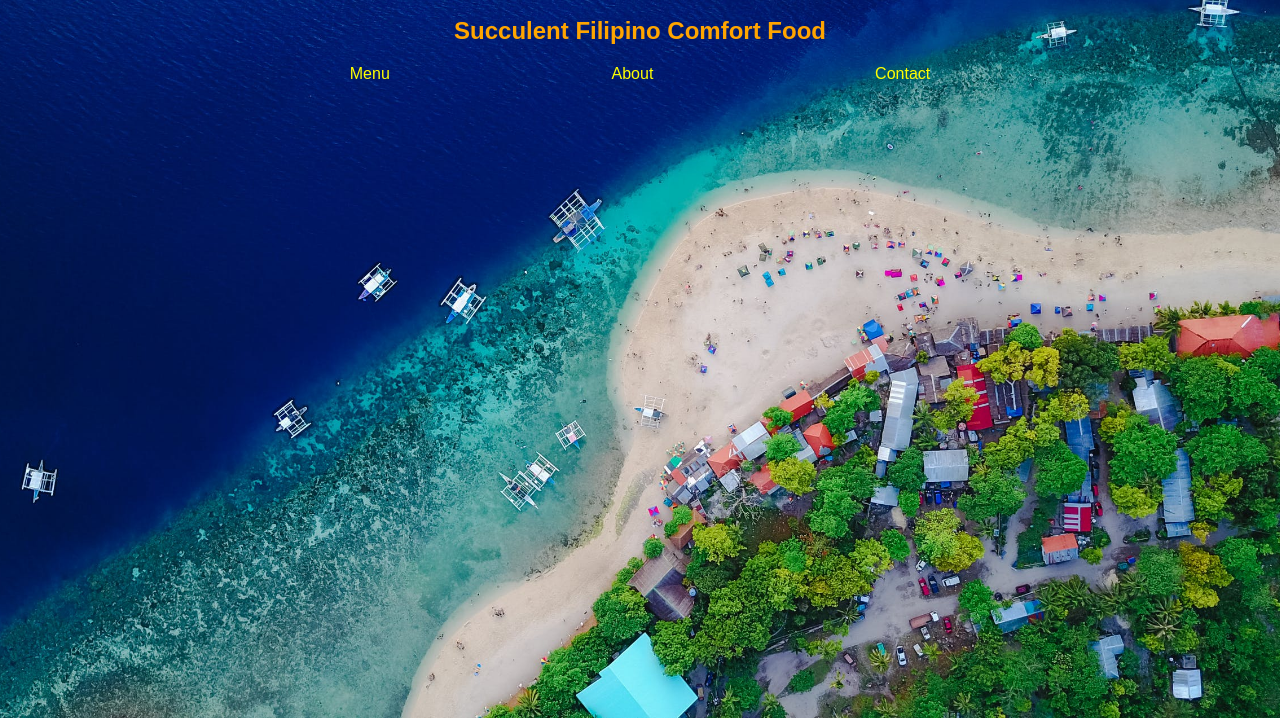
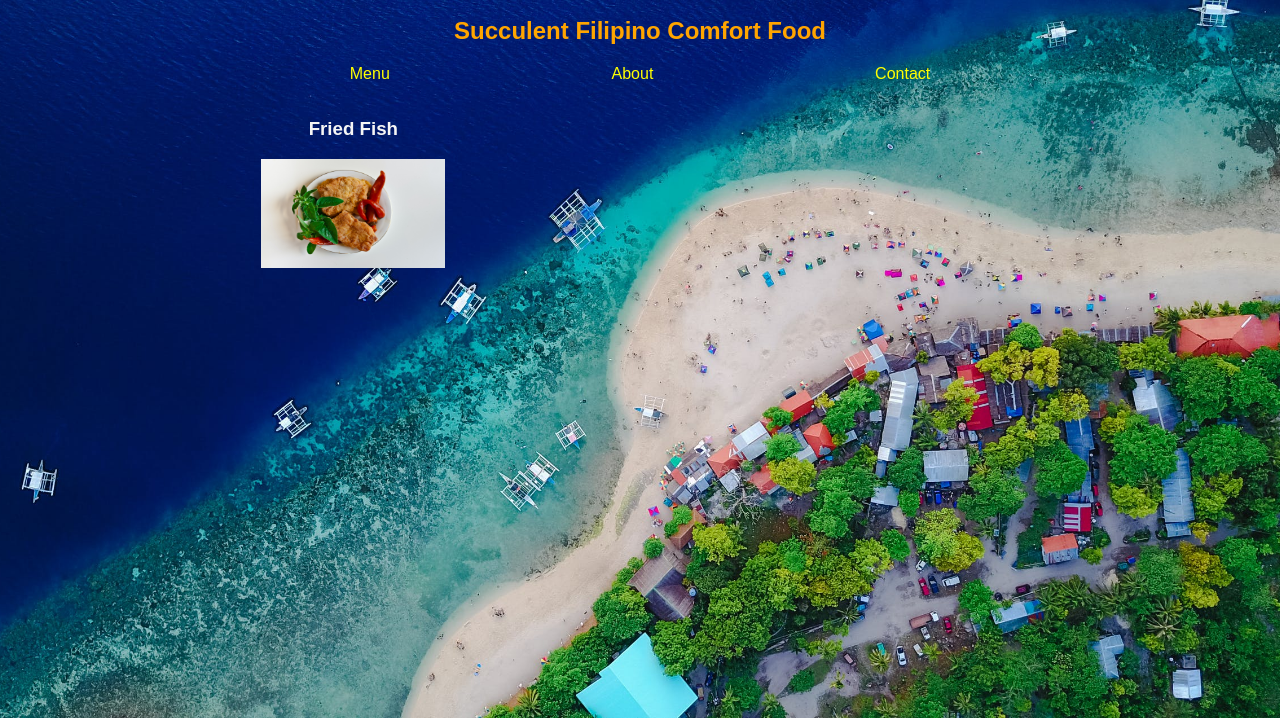
Before and after one commit to marboleda/restaurant, a website built with webpack: page dist/index.html in a window 1280 px wide. Both pictures are taken after a click on the item "Menu". Shown: the part 82-800 px from the top of the page. Built offline with nearby package versions, Linux system fonts and the light colour scheme.

Commit message:
Load CSS, images, and fonts properly using webpack

```diff
--- a/package.json
+++ b/package.json
@@ -18,6 +18,9 @@
   },
   "homepage": "https://github.com/marboleda/restaurant#readme",
   "devDependencies": {
+    "css-loader": "^3.5.3",
+    "file-loader": "^6.0.0",
+    "style-loader": "^1.2.1",
     "webpack": "^4.43.0",
     "webpack-cli": "^3.3.11"
   },
--- a/src/index.js
+++ b/src/index.js
@@ -2,6 +2,7 @@ import initialPageLoad from './initial-page-load';
 import displayMenu from './menu';
 import displayAbout from './about';
 import displayContact from './contact';
+import './styles.css';
 
 initialPageLoad();
 
--- a/src/menu.js
+++ b/src/menu.js
@@ -1,3 +1,5 @@
+import FriedFishPic from './assets/images/fried-fish.jpg'
+
 const displayMenu = () => {
     const menu = document.createElement('ul');
 
@@ -8,6 +10,30 @@ const displayMenu = () => {
     }
 
     document.getElementById('info').appendChild(menu);
+
+    const description0 = document.createElement('h3');
+    description0.textContent = 'Fried Fish';
+    const image0 = document.createElement('img');
+    image0.src = FriedFishPic;
+    const menuItem0 = document.querySelector(`[data-menu-item='0']`);
+    menuItem0.appendChild(description0);
+    menuItem0.appendChild(image0);
+
+
+    const description1 = document.createElement('h3');
+    description1.textContent = 'Roast Pork';
+
+    const description2 = document.createElement('h3');
+    description2.textContent = 'Fried Rice';
+
+    const description3 = document.createElement('h3');
+    description3.textContent = 'Fruit Platter';
+
+    const description4 = document.createElement('h3');
+    description4.textContent = 'Guava Juice';
+
+    const description5 = document.createElement('h3');
+    description5.textContent = 'Cheesecake'
 }
 
 export default displayMenu
--- a/dist/styles.css
+++ b/src/styles.css
@@ -1,12 +1,12 @@
 @font-face {
-    src: url(fonts/Papaya-Sunrise-D.otf);
+    src: url(assets/fonts/Papaya-Sunrise-D.otf);
     font-family: papaya;
 }
 
 body {
     height: 100%;
     margin: 0;
-    background-image: url(images/background.jpeg);
+    background-image: url(assets/images/background.jpeg);
     background-position: center;
     background-repeat: no-repeat;
     background-size: cover;
@@ -53,5 +53,17 @@ li {
 
 #info > ul {
     display: grid;
-    grid-template-columns: auto auto auto;
+    grid-template-columns: 33.333% 33.333% 33.333%;
 }
+
+li > img {
+    width: 60%;
+    height: 60%;
+    display: block;
+    margin: 0 auto;
+}
+
+h3 {
+    color: whitesmoke;
+    text-align: center;
+}
--- /dev/null
+++ b/webpack.config.js
@@ -0,0 +1,33 @@
+const path = require('path');
+
+module.exports = {
+    entry: './src/index.js',
+    output: {
+        filename: 'bundle.js',
+        path: path.resolve(__dirname, 'dist'),
+    },
+
+    module: {
+        rules: [
+            {
+                test: /\.css$/,
+                use: [
+                    'style-loader',
+                    'css-loader',
+                ],
+            },
+            {
+                test: /\.(png|svg|jpg|jpeg|gif)$/,
+                use: [
+                    'file-loader',
+                ],
+            },
+            {
+                test: /\.(woff|woff2|eot|ttf|otf)$/,
+                use: [
+                    'file-loader',
+                ],
+            },
+        ],
+    },
+};
```
Also changed, not shown: dist/654ee89ad9393ccc9a63c56be501279c.jpeg (renamed from dist/images/background.jpeg), dist/7c3ae9c5b535ba95cd864967a86fffaf.otf (renamed from dist/fonts/Papaya-Sunrise-D.otf), dist/bundle.js (added), dist/fc36cd4246442bf48502e041a604ee76.jpg (added), dist/index.html, dist/main.js, src/assets/fonts/Papaya-Sunrise-D.otf (added), src/assets/images/background.jpeg (added), src/assets/images/fried-fish.jpg (added), 1 other file.
